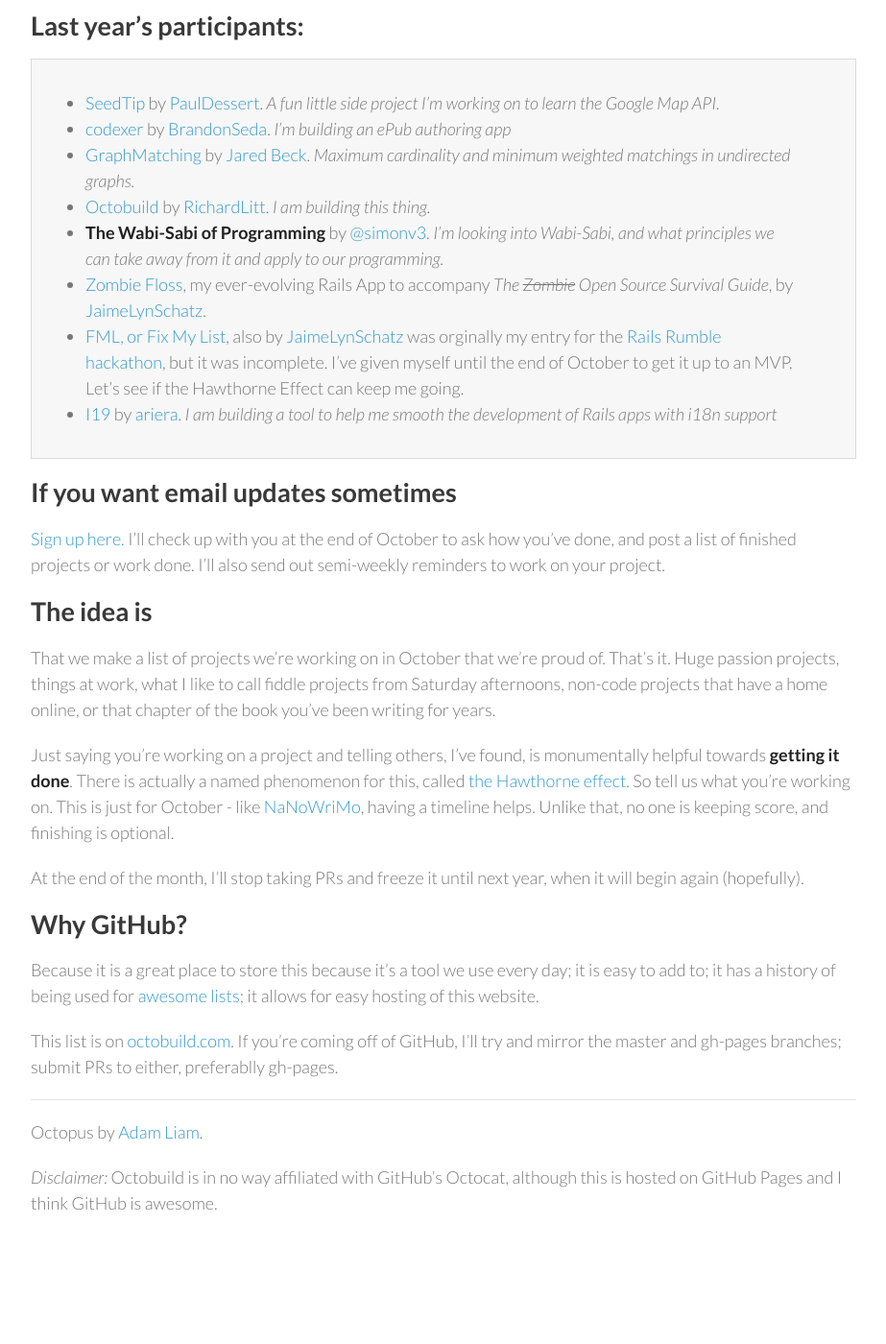
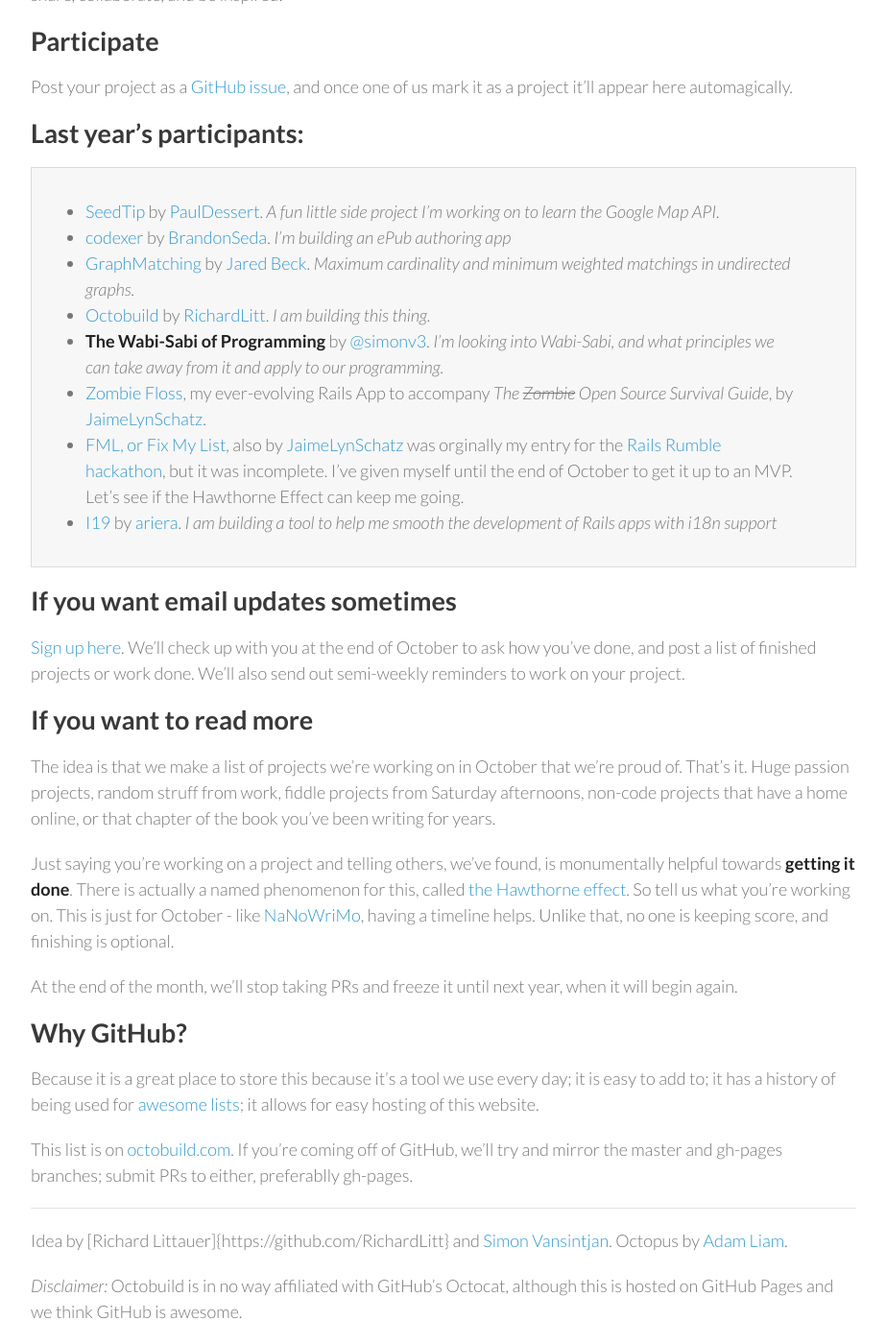
Before and after one commit to RichardLitt/octobuild, a Jekyll site: the page built from index.md, in a window 1280 px wide and 1400 px high, scrolled down 789 px. Shown: the whole window at 96% size, without its empty margins (178-1101 px from the left). Built offline with Jekyll 4.4.1, drawn with Linux system fonts in a browser that asks for light colours; Markdown is read by kramdown in place of the engine named in the settings; before the commit the page ends 2076 px from its top, so only the background shows below that; some of the changed text lies outside the part shown.

Commit message:
Wordsmithing

```diff
--- a/index.md
+++ b/index.md
@@ -3,11 +3,17 @@
 ---
 # Octobuild
 
-Is a project board where you, as a developer, can post what you're working on this October, and can see what other cool projects people are working on. Think of it like a month-long hackathon, online, with no judges, no prizes, no pressure, and no competition. It's just letting other developers know what you're working on so you can see, share, collaborate, hold each other (accountable), and be inspired.
+## What
+
+A month-long no stress hackathon. Tell us what you're working on, get free :+1:'s.
+
+### But really, what?
+
+Octobuild is a project board where you can post what you're working on this October, and see cool projects other people are working on. Think of it like a month-long hackathon, virtual and remote, with no judges, no prizes, no pressure, and no competition. It's just letting other developers know what you're working on so you can see, share, collaborate, and be inspired.
 
 ## Participate
 
-Post your project in on [Octobuild's GitHub Issues](https://github.com/RichardLitt/octobuild/issues) list, and once one of us mark it as a project it'll appear here automagically.
+Post your project as a [GitHub issue](https://github.com/RichardLitt/octobuild/issues/new), and once one of us mark it as a project it'll appear here automagically.
 
 ## Last year's participants:
 
@@ -22,24 +28,24 @@
 
 ## If you want email updates sometimes
 
-[Sign up here.](http://eepurl.com/3O-JL) I'll check up with you at the end of October to ask how you've done, and post a list of finished projects or work done. I'll also send out semi-weekly reminders to work on your project.
+[Sign up here](http://eepurl.com/3O-JL). We'll check up with you at the end of October to ask how you've done, and post a list of finished projects or work done. We'll also send out semi-weekly reminders to work on your project.
 
-## The idea is
+## If you want to read more
 
-That we make a list of projects we're working on in October that we're proud of. That's it. Huge passion projects, things at work, what I like to call fiddle projects from Saturday afternoons, non-code projects that have a home online, or that chapter of the book you've been writing for years.
+The idea is that we make a list of projects we're working on in October that we're proud of. That's it. Huge passion projects, random struff from work, fiddle projects from Saturday afternoons, non-code projects that have a home online, or that chapter of the book you've been writing for years.
 
-Just saying you're working on a project and telling others, I've found, is monumentally helpful towards **getting it done**. There is actually a named phenomenon for this, called [the Hawthorne effect](https://en.wikipedia.org/wiki/Hawthorne_effect). So tell us what you're working on. This is just for October - like [NaNoWriMo](http://nanowrimo.org/), having a timeline helps. Unlike that, no one is keeping score, and finishing is optional.
+Just saying you're working on a project and telling others, we've found, is monumentally helpful towards **getting it done**. There is actually a named phenomenon for this, called [the Hawthorne effect](https://en.wikipedia.org/wiki/Hawthorne_effect). So tell us what you're working on. This is just for October - like [NaNoWriMo](http://nanowrimo.org/), having a timeline helps. Unlike that, no one is keeping score, and finishing is optional.
 
-At the end of the month, I'll stop taking PRs and freeze it until next year, when it will begin again (hopefully).
+At the end of the month, we'll stop taking PRs and freeze it until next year, when it will begin again.
 
 ## Why GitHub?
 
 Because it is a great place to store this because it's a tool we use every day; it is easy to add to; it has a history of being used for [awesome lists](https://github.com/bayandin/awesome-awesomeness); it allows for easy hosting of this website.
 
-This list is on [octobuild.com](http://octobuild.com). If you're coming off of GitHub, I'll try and mirror the master and gh-pages branches; submit PRs to either, preferablly gh-pages.
+This list is on [octobuild.com](http://octobuild.com). If you're coming off of GitHub, we'll try and mirror the master and gh-pages branches; submit PRs to either, preferablly gh-pages.
 
 ---
 
-Octopus by [Adam Liam](http://www.adamliam.com/).
+Idea by [Richard Littauer]{https://github.com/RichardLitt} and [Simon Vansintjan](http://github.com/simonv3). Octopus by [Adam Liam](http://www.adamliam.com/).
 
-*Disclaimer:* Octobuild is in no way affiliated with GitHub's Octocat, although this is hosted on GitHub Pages and I think GitHub is awesome.
+*Disclaimer:* Octobuild is in no way affiliated with GitHub's Octocat, although this is hosted on GitHub Pages and we think GitHub is awesome.
```
